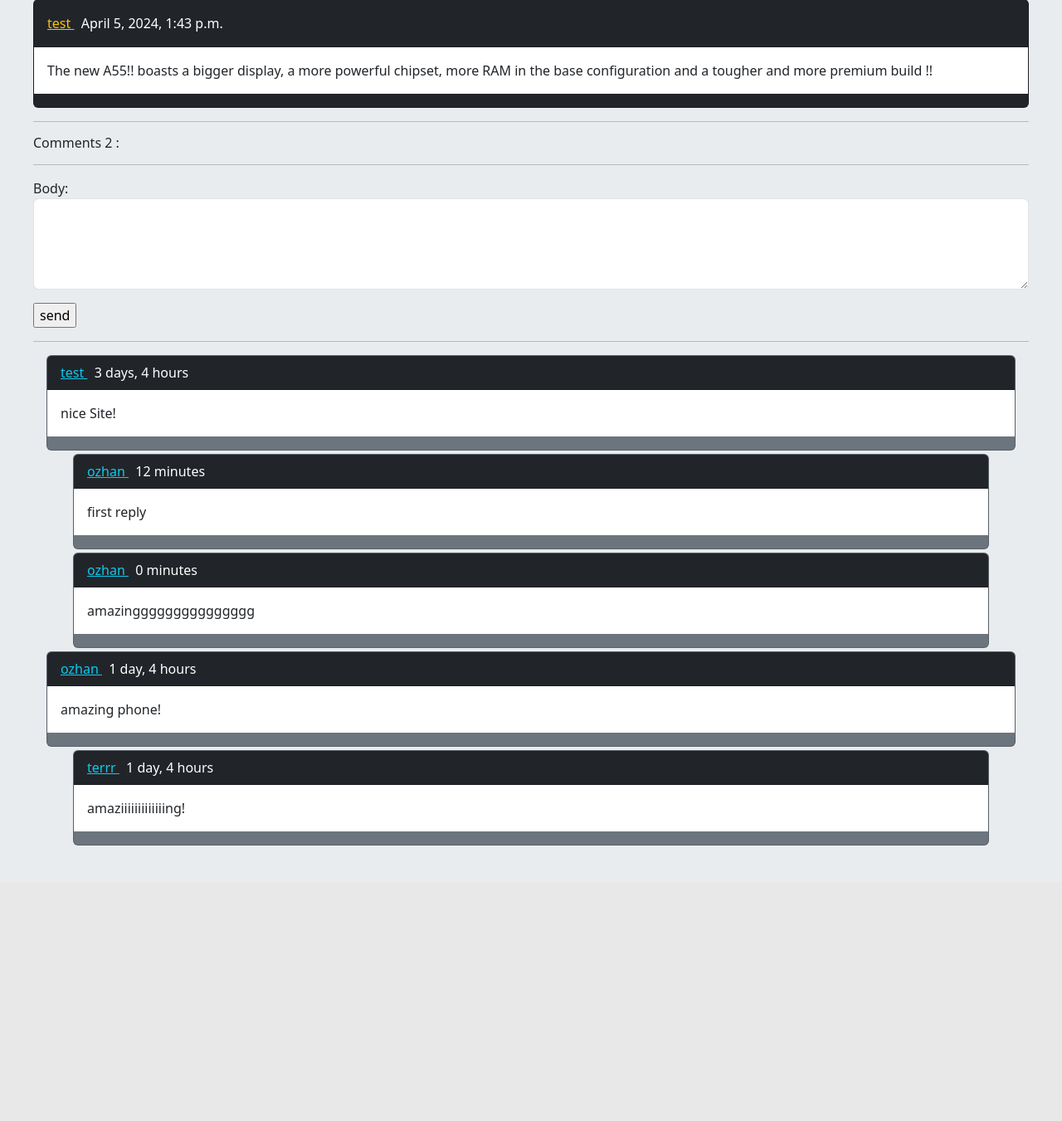
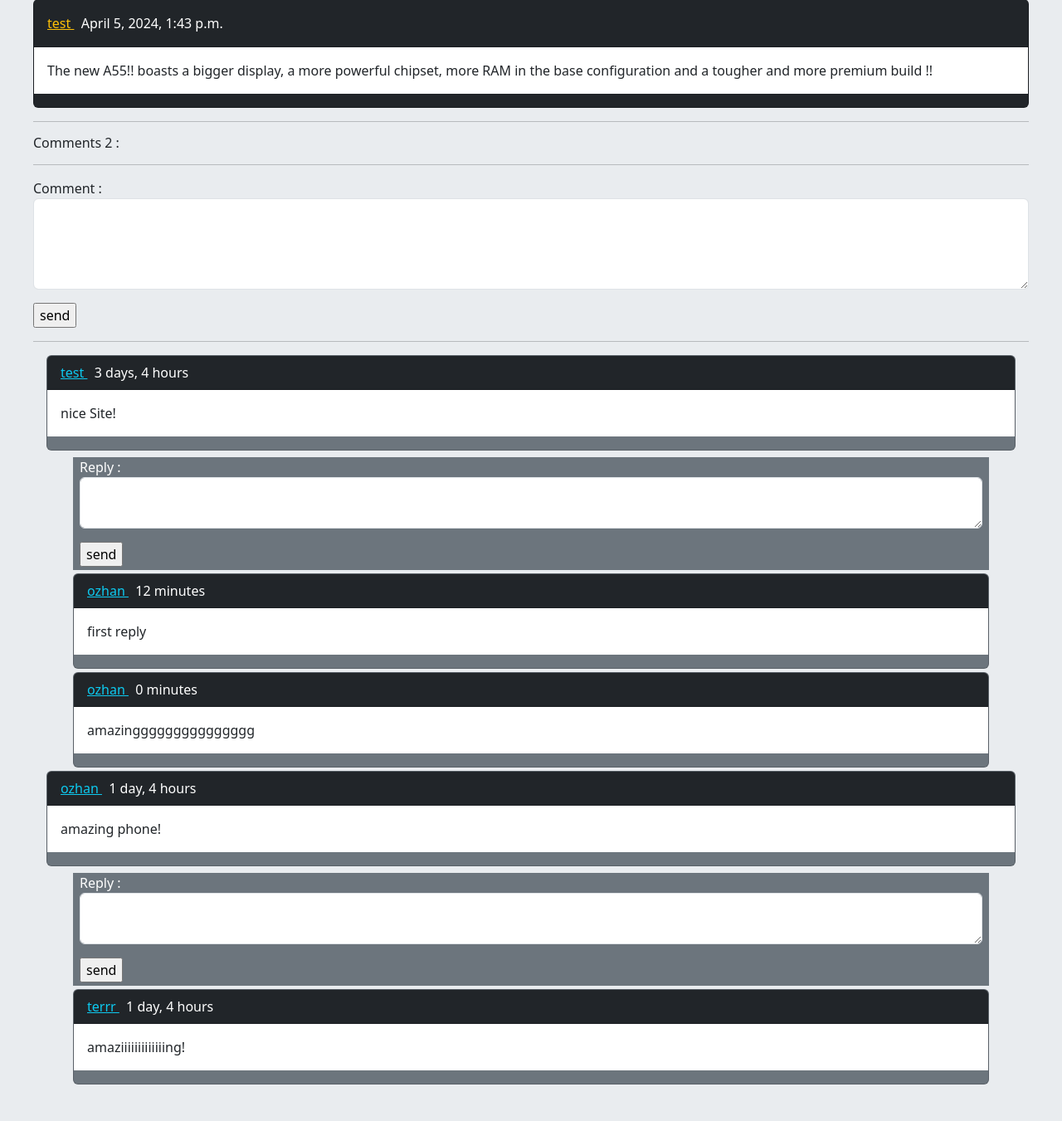
Before and after one commit to ozhan728/scoialmediatest, a Django app: a page that uses home/templates/home/detail.html in a window 1280 px wide. Shown: the part 124-1475 px from the top of the page at 83% size. Before the commit the page ends 1143 px from the top, so only its background shows below. Run offline with Django 5.2, Linux system fonts and the light colour scheme; a user stored in the database is signed in; data comes from the database, SQL or seed files in the repository; both versions use the stored data as it was after the commit.

Commit message:
replies implemented

```diff
--- a/account/urls.py
+++ b/account/urls.py
@@ -13,6 +13,6 @@
     path('confirm/<uidb64>/<token>/',views.UserPasswordConfirmView.as_view(),name='password_reset_confirm'),
     path('confirm/complete/',views.UserPasswordResetCompleteView.as_view(),name='password_reset_complete'),
     path('follow/<int:user_id>/',views.UserFollowView.as_view(),name='user_follow'),
-    path('unfollow/<int:user_id>/',views.UserUnfollowView.as_view(),name='user_unfollow')
+    path('unfollow/<int:user_id>/',views.UserUnfollowView.as_view(),name='user_unfollow'),
 
 ]
--- a/home/forms.py
+++ b/home/forms.py
@@ -15,6 +15,9 @@
         widgets = {
             'body': forms.Textarea(attrs={'class':'form-control','rows':4})
         }
+        labels = {
+            'body': 'Comment ',
+        }
 
 class CommentReplyForm(forms.ModelForm):
     class Meta :
@@ -23,3 +26,6 @@
         widgets = {
             'body': forms.Textarea(attrs={'class':'form-control','rows':2})
         }
+        labels = {
+            'body': 'Reply ',
+        }
--- a/home/templates/home/detail.html
+++ b/home/templates/home/detail.html
@@ -27,16 +27,22 @@
      <hr/>
 
     {% for comment in comments %}
-        <div class="card bg-secondary text-dark ms-3 me-3 mb-1 " >
+        <div class="card bg-secondary text-dark ms-3 me-3 mb-2 " >
             <p class="card-header bg-dark text-white "> <a class="link-info" href="{% url 'account:user_profile' comment.user.id %}" > {{ comment.user }} </a> &nbsp {{ comment.created|timesince}} </p>
             <p class="card-body bg-white text-dark " > {{ comment.body }} </p>
+            {% if request.user.is_authenticated %}
         </div>
+                <form class="text-white bg-secondary ms-5 me-5 mb-1 ps-2 pe-2 bt-2 pb-1"  action="{% url 'home:add_reply' post.id comment.id %}" method="post" >
+                    {% csrf_token %}
+                    {{ reply_form.as_p }}
+                    <input type="submit" value="send" >
+                </form>
+            {% endif %}
         {% with replies=comment.rcomments.all %}
             {% for reply in replies %}
                 <div class="card bg-secondary text-dark ms-5 me-5 mb-1 " >
                     <p class="card-header bg-dark text-white "> <a class="link-info" href="{% url 'account:user_profile' reply.user.id %}" > {{ reply.user }} </a> &nbsp {{ reply.created|timesince}} </p>
                     <p class="card-body bg-white text-dark " > {{ reply.body }}  </p>
-
                 </div>
             {% endfor %}
         {% endwith %}
--- a/home/urls.py
+++ b/home/urls.py
@@ -8,5 +8,6 @@
     path('post/<int:post_id>/<slug:post_slug>',views.PostDetailView.as_view(),name='post_detail'),
     path('post/delete/<int:post_id>',views.PostDeleteView.as_view(),name='post_delete'),
     path('post/update/<int:post_id>',views.PostUpdateView.as_view(),name='post_update'),
-    path('post/create/',views.PostCreateView.as_view(),name='post_create')
+    path('post/create/',views.PostCreateView.as_view(),name='post_create'),
+    path('reply/<int:post_id>/<int:comment_id>/',views.PostAddReplyView.as_view(),name='add_reply'),
 ]
--- a/home/views.py
+++ b/home/views.py
@@ -1,6 +1,6 @@
 from django.shortcuts import render , redirect , get_object_or_404
 from django.views import View
-from .models import Post
+from .models import Post , Comment
 from django.contrib.auth.mixins import LoginRequiredMixin
 from django.contrib import messages
 from .forms import PostUpdateForm , CommentCreateForm , CommentReplyForm
@@ -96,3 +96,19 @@
         new_form.save()
         messages.success(request,'Post created','success')
         return redirect('home:post_detail', new_form.id , new_form.slug )
+
+class PostAddReplyView(LoginRequiredMixin,View) :
+    form_class = CommentReplyForm
+    def post(self,request,post_id,comment_id):
+        post = get_object_or_404(Post,id=post_id)
+        comment = get_object_or_404(Comment,id=comment_id)
+        form = self.form_class(request.POST)
+        if form.is_valid():
+            reply = form.save(commit=False)
+            reply.user = request.user
+            reply.post = post
+            reply.reply = comment
+            reply.is_reply = True
+            reply.save()
+            messages.success(request,'your reply submitted successfully','success')
+        return redirect('home:post_detail',post.id , post.slug)
```
Also changed, not shown: db.sqlite3.
